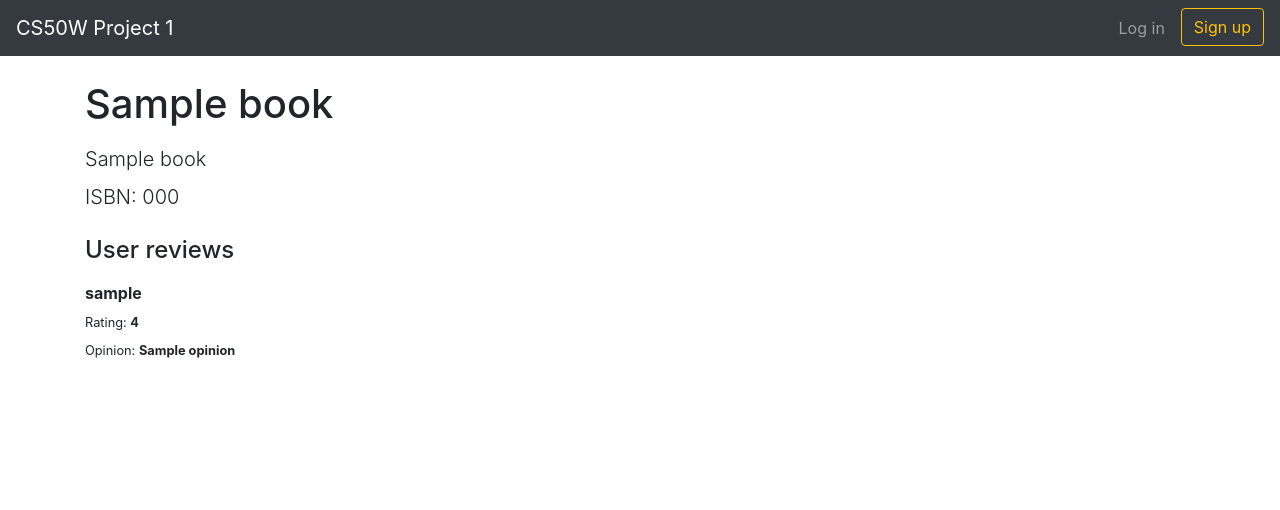
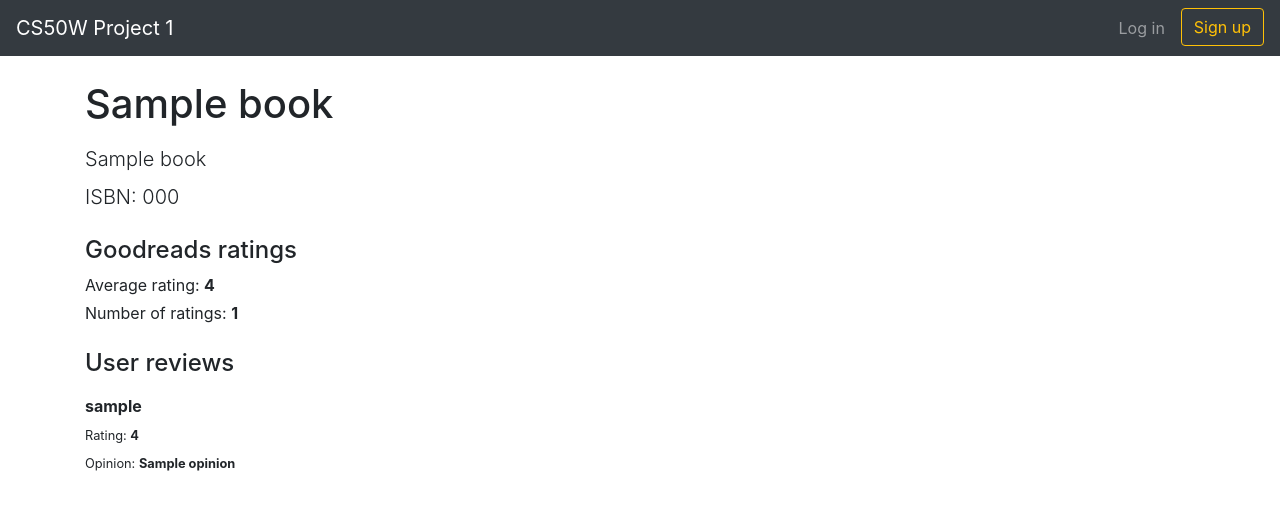
Before and after one commit to sonngdev/cs50-series, a Flask app: template templates/book.html in a window 1280 px wide. Shown: the top 510 px of the page. Run offline with Flask 2, Linux system fonts and the light colour scheme; the template is opened without the code that fills it: most values are stand-ins (such as "Sample title", 1, 10 or a date in 2020); some libraries are stand-ins or nearby versions.

Commit message:
Complete Goodreads review data

```diff
--- a/application.py
+++ b/application.py
@@ -4,6 +4,7 @@ from flask import Flask, session, render_template, request, flash, redirect, url
 from flask_session import Session
 from sqlalchemy import create_engine
 from sqlalchemy.orm import scoped_session, sessionmaker
+import requests
 
 app = Flask(__name__)
 
@@ -87,7 +88,7 @@ def search():
 
     if query:
         results = db.execute("SELECT books.id AS id, books.isbn AS isbn, books.title AS title, authors.name AS author_name FROM books INNER JOIN authors ON books.author_id = authors.id WHERE books.isbn ILIKE :query OR books.title ILIKE :query OR authors.name ILIKE :query",
-                                {"query": "%{}%".format(query)}).fetchall()
+                                {"query": f"%{query}%"}).fetchall()
 
     return render_template("search.html", query=query, results=results)
 
@@ -102,11 +103,20 @@ def show_book(id):
     if not book:
         abort(404)
 
+    response = requests.get("https://goodreads.com/book/review_counts.json",
+                            params={"key": "dYolMNb3RBl70KPWjAKMA", "isbns": book.isbn})
+    goodreads_book = response.json()["books"][0]
+    goodreads_avg_rating = goodreads_book["average_rating"]
+    goodreads_ratings_count = goodreads_book["ratings_count"]
+
     reviews = db.execute("SELECT ubr.opinion AS opinion, ubr.rating AS rating, users.username AS username FROM user_book_reviews ubr INNER JOIN users ON ubr.user_id = users.id WHERE ubr.book_id = :id",
                             {"id": id}).fetchall()
     can_write_review = session["username"] not in list(map(lambda review: review.username, reviews))
 
-    return render_template("book.html", book=book, reviews=reviews, can_write_review=can_write_review)
+    return render_template("book.html", book=book,
+                            goodreads_avg_rating=goodreads_avg_rating,
+                            goodreads_ratings_count=goodreads_ratings_count,
+                            reviews=reviews, can_write_review=can_write_review)
 
 @app.route("/books/<int:id>/reviews", methods=["POST"])
 def add_review(id):
--- a/requirements.txt
+++ b/requirements.txt
@@ -2,3 +2,4 @@ Flask
 Flask-Session
 psycopg2
 SQLAlchemy
+requests
--- a/templates/book.html
+++ b/templates/book.html
@@ -7,6 +7,10 @@
 {% block body %}
 <p class="lead mb-2">{{ book.author_name }}</p>
 <p class="lead mb-2">ISBN: {{ book.isbn }}</p>
+
+<h2 class="h4 mt-4">Goodreads ratings</h2>
+<p class="mb-1">Average rating: <strong>{{ goodreads_avg_rating }}</strong></p>
+<p class="mb-1">Number of ratings: <strong>{{ goodreads_ratings_count }}</strong></p>
 
 <h2 class="h4 mt-4">User reviews</h2>
 {% for review in reviews %}
--- a/templates/search.html
+++ b/templates/search.html
@@ -24,7 +24,7 @@ Search
   </div>
 {% endfor %}
 
-{% if not results %}
+{% if query and not results %}
   <p>No results were found.</p>
 {% endif %}
 {% endblock body %}
```
